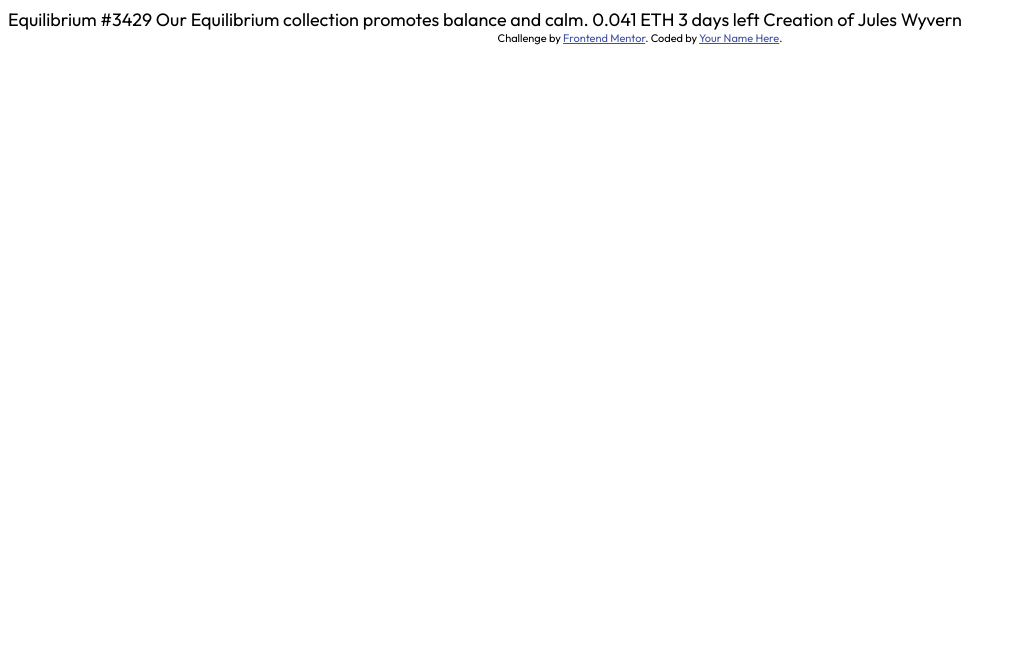
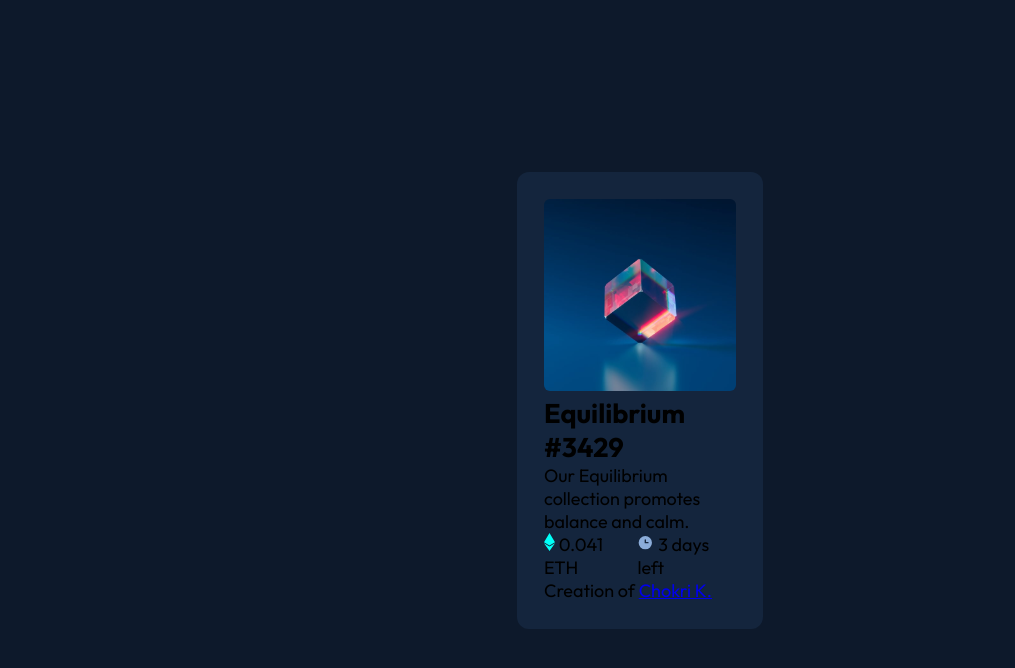
Before and after one commit to chokrikadoussi/nftcard, a plain HTML site: page index.html in a window 1280 px wide. Shown: the whole page, without its empty margins (0-1015 px from the left). Drawn offline with Linux system fonts and the light colour scheme.

Commit message:
Base de la carte

```diff
--- a/index.html
+++ b/index.html
@@ -17,27 +17,25 @@
     />
     <link rel="stylesheet" href="style.css" />
     <title>Frontend Mentor | NFT preview card component</title>
-
-    <!-- Feel free to remove these styles or customise in your own stylesheet 👍 -->
-    <style>
-      .attribution {
-        font-size: 11px;
-        text-align: center;
-      }
-      .attribution a {
-        color: hsl(228, 45%, 44%);
-      }
-    </style>
   </head>
   <body>
-    Equilibrium #3429 Our Equilibrium collection promotes balance and calm.
-    0.041 ETH 3 days left Creation of Jules Wyvern
-
-    <div class="attribution">
-      Challenge by
-      <a href="https://www.frontendmentor.io?ref=challenge" target="_blank"
-        >Frontend Mentor</a
-      >. Coded by <a href="#">Your Name Here</a>.
-    </div>
+    <section class="card">
+      <img class="eql-img" src="images/image-equilibrium.jpg" alt="" />
+      <h1>Equilibrium #3429</h1>
+      <p>Our Equilibrium collection promotes balance and calm.</p>
+      <div class="container-sub">
+        <div class="price">
+          <img src="images/icon-ethereum.svg" alt="eth icon" />
+          0.041 ETH
+        </div>
+        <div>
+          <img src="images/icon-clock.svg" alt="clock icon" />
+          3 days left
+        </div>
+      </div>
+      <div class="creator">
+        Creation of <a href="http://google.com" target="_blank">Chokri K.</a>
+      </div>
+    </section>
   </body>
 </html>
--- a/style.css
+++ b/style.css
@@ -7,7 +7,38 @@
   --White: hsl(0, 0%, 100%);
 }
 
+* {
+  box-sizing: border-box;
+  margin: 0;
+}
+
 html {
   font-size: 18px;
   font-family: "Outfit", sans-serif;
 }
+
+body {
+  min-height: 100vh;
+  display: flex;
+  justify-content: center;
+  align-items: center;
+  background-color: var(--Dark-blue-main);
+}
+
+.card {
+  background-color: var(--Dark-blue-card);
+  border-radius: 12px;
+  padding: 1.5rem;
+  width: calc(15vw + 3rem);
+}
+
+.eql-img {
+  width: 15vw;
+  border-radius: 6px;
+}
+
+.container-sub {
+  display: flex;
+  justify-content: space-between;
+  align-items: center;
+}
```
